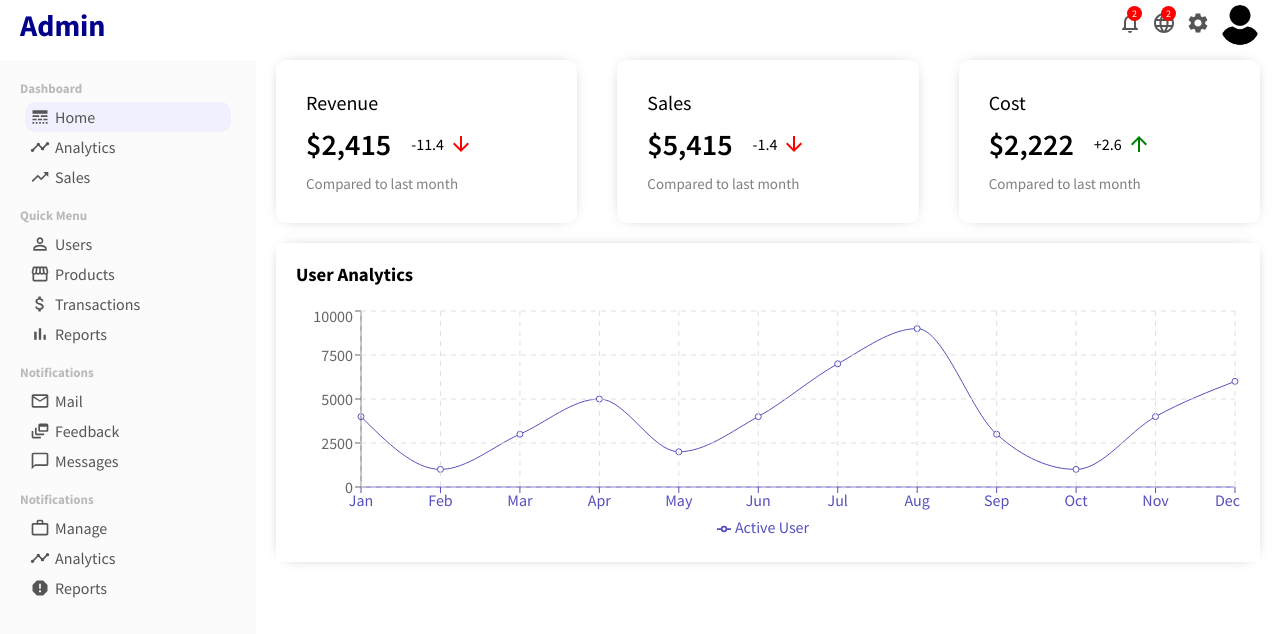
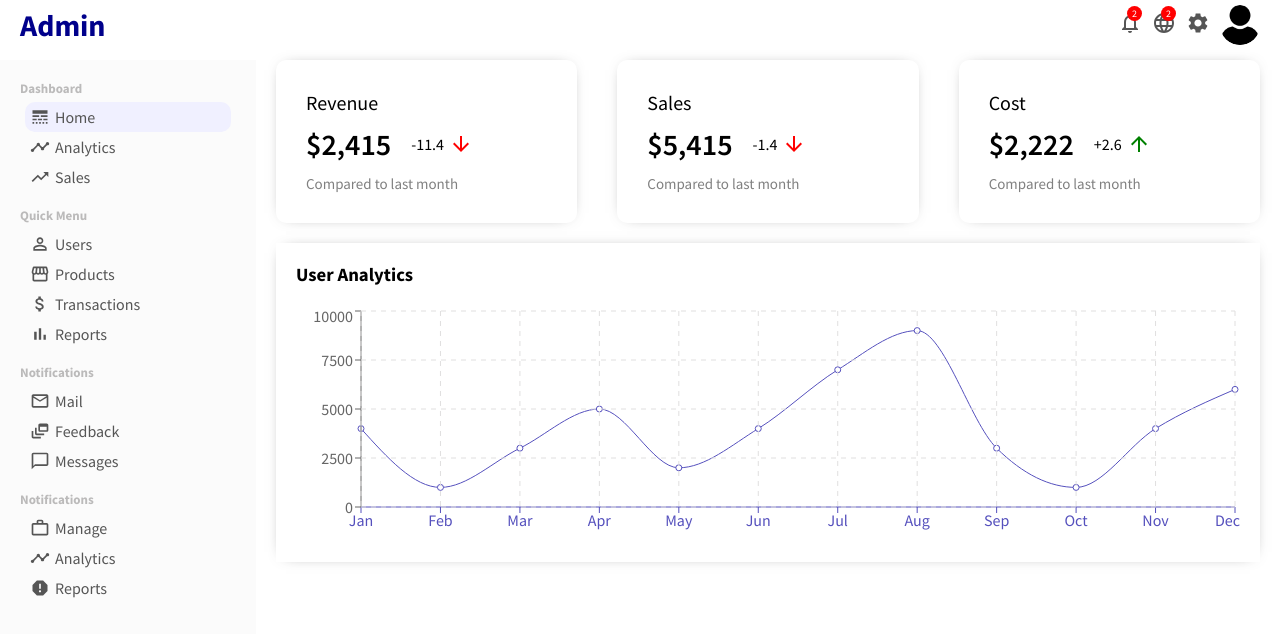
Before and after one commit to Zhenzhong-Zhou/Admin_Dashboard, a React (Create React App) app in the folder admin/: page / in a window 1280 px wide. Shown: the top 634 px of the page. Built offline with nearby package versions, Linux system fonts and the light colour scheme.

Commit message:
Removed used hook

```diff
--- a/admin/src/components/Chart/Chart.jsx
+++ b/admin/src/components/Chart/Chart.jsx
@@ -1,4 +1,4 @@
-import { LineChart, Line, XAxis, YAxis, CartesianGrid, Tooltip, Legend, ResponsiveContainer } from 'recharts';
+import { LineChart, Line, XAxis, YAxis, CartesianGrid, Tooltip, ResponsiveContainer } from 'recharts';
 import "./styles.css";
 
 const Chart = ({title, data, dataKey, grid}) => {
@@ -12,7 +12,6 @@ const Chart = ({title, data, dataKey, grid}) => {
 					<YAxis dataKey={""}/>
 					<Tooltip/>
 					{grid && <CartesianGrid stroke={"#e0dfdf"} strokeDasharray={"5 5"}/>}
-					<Legend/>
 				</LineChart>
 			</ResponsiveContainer>
 		</div>
```
